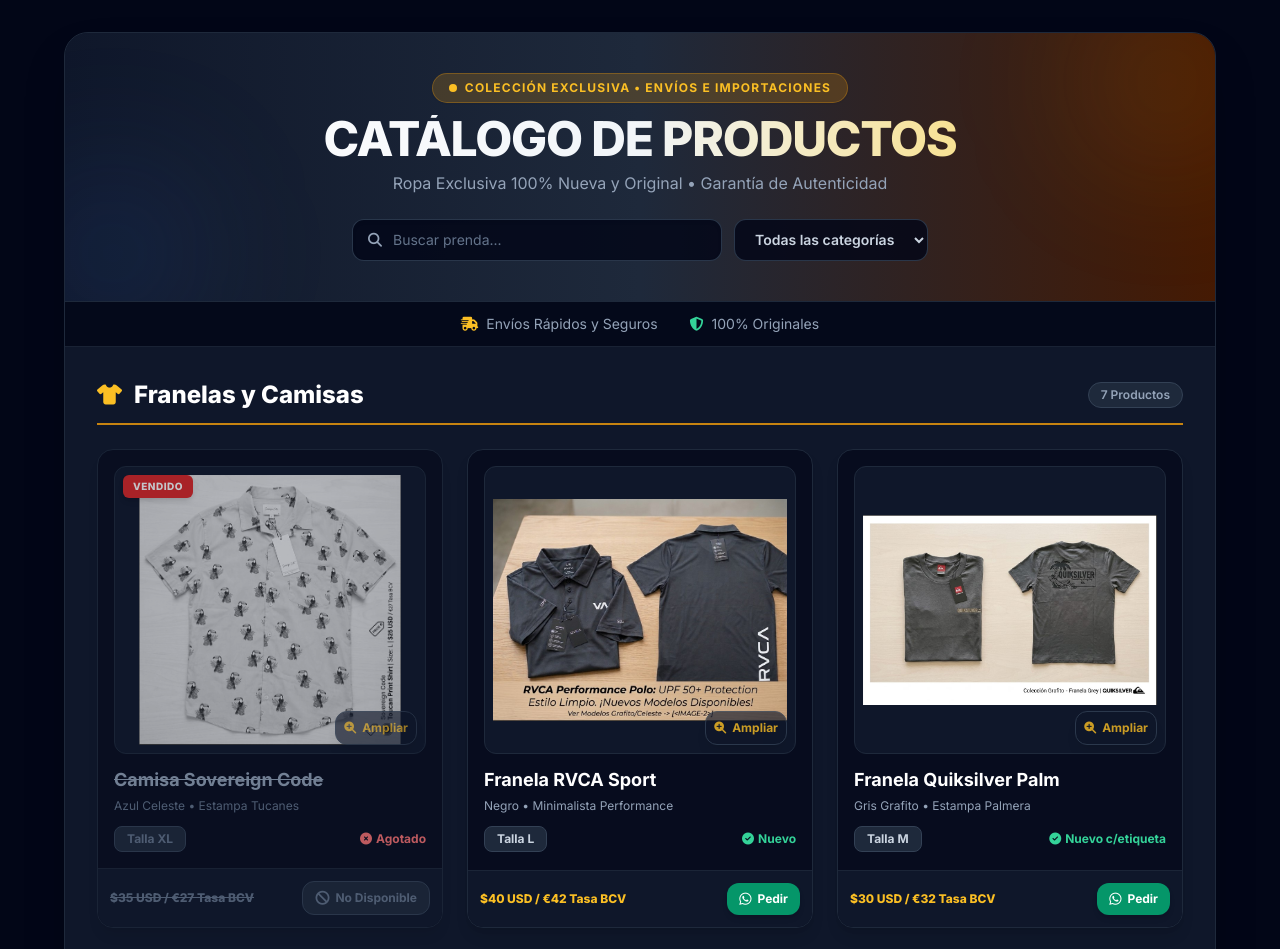
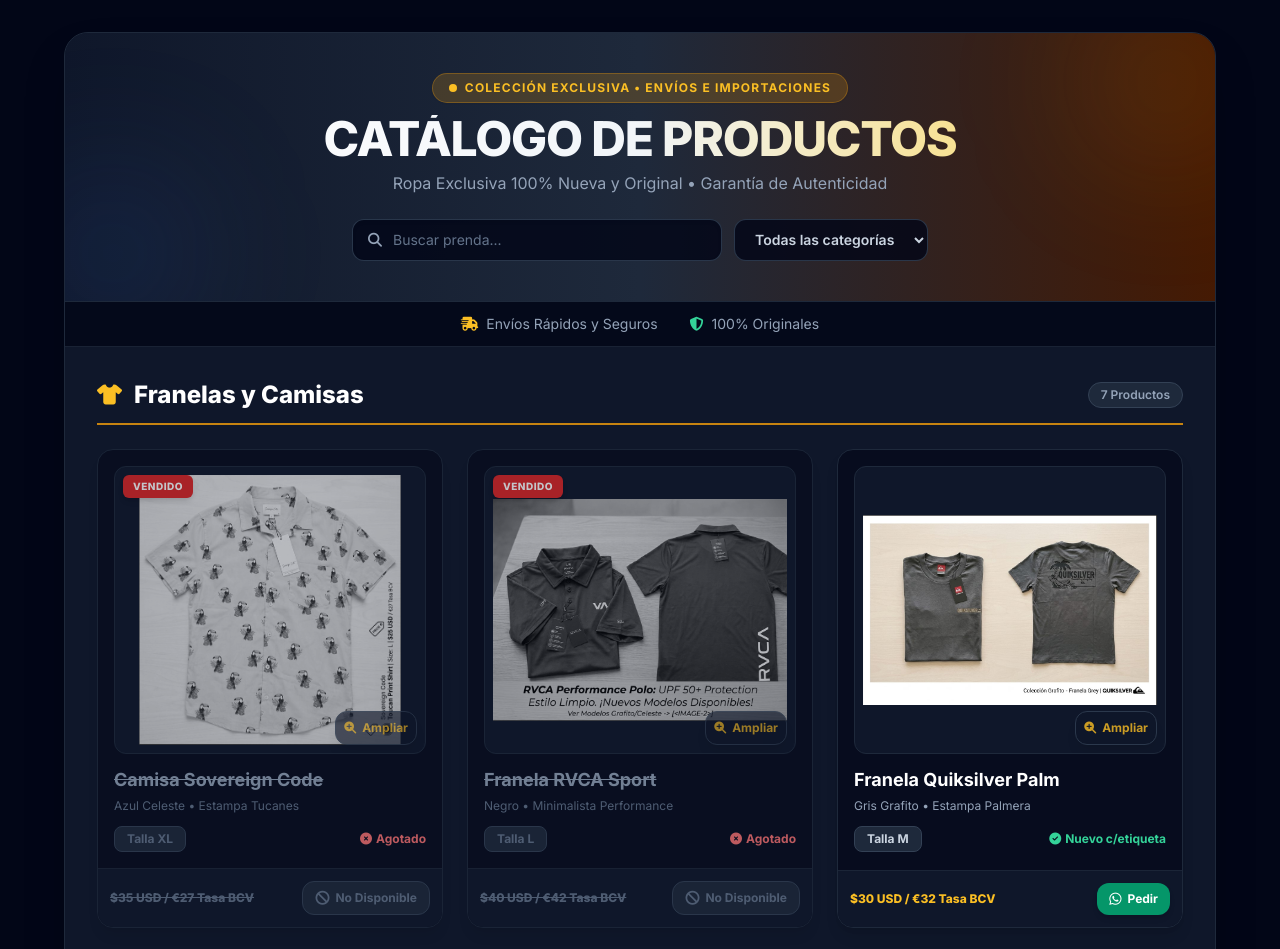
Before and after one commit to arturorey32/tienda-virtual-arturo, a plain HTML site: page index.html in a window 1280 px wide. Shown: the top 949 px of the page. Drawn offline with nearby package versions, Linux system fonts and the light colour scheme.

Commit message:
Update index.html

```diff
--- a/index.html
+++ b/index.html
@@ -121,11 +121,12 @@
             </div>
           </div>
 
-          <!-- Card 2: RVCA -->
-          <div class="product-card border border-slate-800 rounded-2xl overflow-hidden bg-slate-950/60 hover:bg-slate-950 flex flex-col justify-between shadow-lg hover:shadow-2xl hover:border-amber-500/50 transition-all duration-300 group">
+          <!-- Card 2: RVCA (VENDIDA) -->
+          <div class="product-card border border-slate-800 rounded-2xl overflow-hidden bg-slate-950/60 flex flex-col justify-between shadow-lg opacity-75 group">
             <div class="p-4">
-              <div class="relative h-64 sm:h-72 bg-slate-900 rounded-xl flex flex-col items-center justify-center p-2 mb-3 border border-slate-800 overflow-hidden select-none cursor-pointer" onclick="openModal('rvca.jpg', 'Franela RVCA Sport')">
-                <img id="preview-2" src="rvca.jpg" alt="Franela RVCA Sport" class="w-full h-full object-contain rounded-lg group-hover:scale-105 transition-transform duration-300" onerror="this.classList.add('hidden'); document.getElementById('placeholder-2').classList.remove('hidden');" />
+              <div class="relative h-64 sm:h-72 bg-slate-900 rounded-xl flex flex-col items-center justify-center p-2 mb-3 border border-slate-800 overflow-hidden select-none cursor-pointer" onclick="openModal('rvca.jpg', 'Franela RVCA Sport - VENDIDO')">
+                <span class="absolute top-2 left-2 z-10 bg-red-600 text-white font-black text-[10px] uppercase tracking-wider px-2.5 py-1 rounded-md shadow-md">VENDIDO</span>
+                <img id="preview-2" src="rvca.jpg" alt="Franela RVCA Sport" class="w-full h-full object-contain rounded-lg grayscale" onerror="this.classList.add('hidden'); document.getElementById('placeholder-2').classList.remove('hidden');" />
                 <div class="absolute bottom-2 right-2 bg-slate-900/80 text-amber-400 p-2 rounded-xl opacity-80 group-hover:opacity-100 transition-opacity border border-slate-700 shadow-lg flex items-center gap-1.5 text-xs font-bold">
                   <i class="fa-solid fa-magnifying-glass-plus"></i> Ampliar
                 </div>
@@ -134,17 +135,17 @@
                   <span class="text-xs font-bold uppercase tracking-wide text-slate-500">Imagen no disponible</span>
                 </div>
               </div>
-              <h3 class="font-bold text-white text-lg group-hover:text-amber-400 transition-colors">Franela RVCA Sport</h3>
-              <p class="text-xs text-slate-400 font-medium mt-1">Negro • Minimalista Performance</p>
+              <h3 class="font-bold text-slate-400 text-lg line-through">Franela RVCA Sport</h3>
+              <p class="text-xs text-slate-500 font-medium mt-1">Negro • Minimalista Performance</p>
               <div class="mt-3 flex items-center justify-between text-xs">
-                <span class="bg-slate-800 px-3 py-1 rounded-lg text-slate-300 font-bold border border-slate-700">Talla L</span>
-                <span class="text-emerald-400 font-bold flex items-center gap-1"><i class="fa-solid fa-circle-check"></i> Nuevo</span>
+                <span class="bg-slate-800 px-3 py-1 rounded-lg text-slate-500 font-bold border border-slate-700">Talla L</span>
+                <span class="text-red-400 font-bold flex items-center gap-1"><i class="fa-solid fa-circle-xmark"></i> Agotado</span>
               </div>
             </div>
             <div class="p-3 bg-slate-900 border-t border-slate-800/80 flex items-center justify-between gap-2">
-              <div class="text-amber-400 font-black text-xs">$40 USD / €42 Tasa BCV</div>
-              <button onclick="sendWhatsApp('Franela RVCA Sport', 'L', '$40 USD')" class="bg-emerald-600 hover:bg-emerald-500 text-white px-3 py-1.5 rounded-xl text-xs font-bold transition-all shadow-md flex items-center gap-1.5 cursor-pointer">
-                <i class="fa-brands fa-whatsapp text-sm"></i> Pedir
+              <div class="text-slate-500 font-black text-xs line-through">$40 USD / €42 Tasa BCV</div>
+              <button disabled class="bg-slate-800 text-slate-500 px-3 py-1.5 rounded-xl text-xs font-bold border border-slate-700 cursor-not-allowed flex items-center gap-1.5">
+                <i class="fa-solid fa-ban text-sm"></i> No Disponible
               </button>
             </div>
           </div>
@@ -444,10 +445,11 @@
         </h2>
         <div class="grid grid-cols-1 sm:grid-cols-2 md:grid-cols-3 gap-6">
 
-          <!-- Card 12: Hot Wheels -->
+          <!-- Card 12: Hot Wheels & Cars (Logo Rosado Agotado) -->
           <div class="product-card border border-slate-800 rounded-2xl overflow-hidden bg-slate-950/60 hover:bg-slate-950 flex flex-col justify-between shadow-lg hover:shadow-2xl hover:border-amber-500/50 transition-all duration-300 group">
             <div class="p-4">
-              <div class="relative h-64 sm:h-72 bg-slate-900 rounded-xl flex flex-col items-center justify-center p-2 mb-3 border border-slate-800 overflow-hidden select-none cursor-pointer" onclick="openModal('franelas_hotwe.jpg', 'Remeras Hot Wheels & Cars')">
+              <div class="relative h-64 sm:h-72 bg-slate-900 rounded-xl flex flex-col items-center justify-center p-2 mb-3 border border-slate-800 overflow-hidden select-none cursor-pointer" onclick="openModal('franelas_hotwe.jpg', 'Remeras Hot Wheels & Cars - Logo Rosado VENDIDO')">
+                <span class="absolute top-2 left-2 z-10 bg-amber-500 text-slate-950 font-black text-[10px] uppercase tracking-wider px-2.5 py-1 rounded-md shadow-md">Logo Rosado Agotado</span>
                 <img id="preview-12" src="franelas_hotwe.jpg" alt="Franelas Hot Wheels & Cars" class="w-full h-full object-contain rounded-lg group-hover:scale-105 transition-transform duration-300" onerror="this.classList.add('hidden'); document.getElementById('placeholder-12').classList.remove('hidden');" />
                 <div class="absolute bottom-2 right-2 bg-slate-900/80 text-amber-400 p-2 rounded-xl opacity-80 group-hover:opacity-100 transition-opacity border border-slate-700 shadow-lg flex items-center gap-1.5 text-xs font-bold">
                   <i class="fa-solid fa-magnifying-glass-plus"></i> Ampliar
@@ -458,15 +460,15 @@
                 </div>
               </div>
               <h3 class="font-bold text-white text-lg group-hover:text-amber-400 transition-colors">Remeras Hot Wheels & Cars</h3>
-              <p class="text-xs text-slate-400 font-medium mt-1">Infantil • Licencias Oficiales</p>
+              <p class="text-xs text-slate-400 font-medium mt-1">Infantil • Queda 1 disponible</p>
               <div class="mt-3 flex items-center justify-between text-xs">
-                <span class="bg-slate-800 px-3 py-1 rounded-lg text-slate-300 font-bold border border-slate-700">S / M / L</span>
-                <span class="text-emerald-400 font-bold flex items-center gap-1"><i class="fa-solid fa-circle-check"></i> Nuevos</span>
+                <span class="bg-slate-800 px-3 py-1 rounded-lg text-slate-300 font-bold border border-slate-700">Última Unidad</span>
+                <span class="text-emerald-400 font-bold flex items-center gap-1"><i class="fa-solid fa-circle-check"></i> Disponible</span>
               </div>
             </div>
             <div class="p-3 bg-slate-900 border-t border-slate-800/80 flex items-center justify-between gap-2">
-              <div class="text-amber-400 font-black text-xs">$20 USD / €22 Tasa BCV <span class="text-[10px] text-slate-400 font-normal">c/u</span></div>
-              <button onclick="sendWhatsApp('Remeras Hot Wheels / Cars', 'S / M / L', '$20 USD c/u')" class="bg-emerald-600 hover:bg-emerald-500 text-white px-3 py-1.5 rounded-xl text-xs font-bold transition-all shadow-md flex items-center gap-1.5 cursor-pointer">
+              <div class="text-amber-400 font-black text-xs">$20 USD / €22 Tasa BCV</div>
+              <button onclick="sendWhatsApp('Remera Hot Wheels (Disponible)', 'Única disponible', '$20 USD')" class="bg-emerald-600 hover:bg-emerald-500 text-white px-3 py-1.5 rounded-xl text-xs font-bold transition-all shadow-md flex items-center gap-1.5 cursor-pointer">
                 <i class="fa-brands fa-whatsapp text-sm"></i> Pedir
               </button>
             </div>
```
